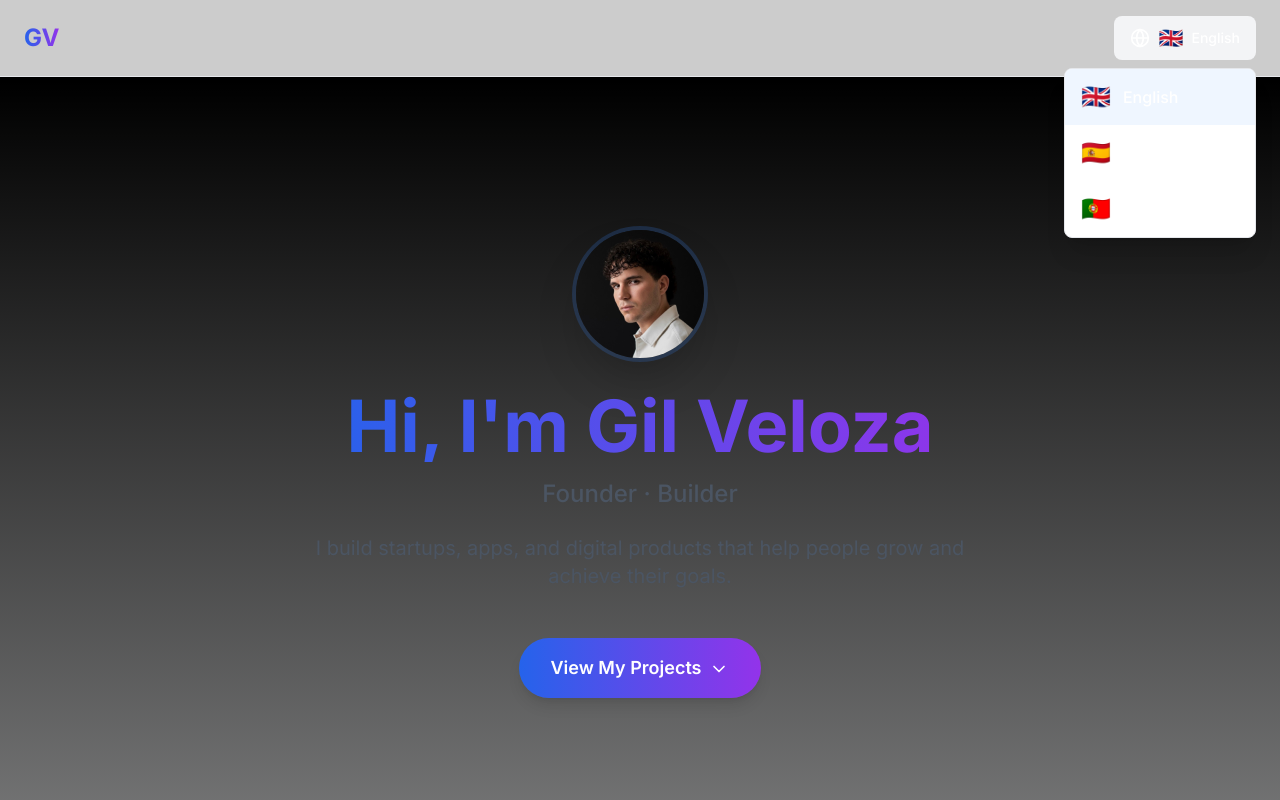
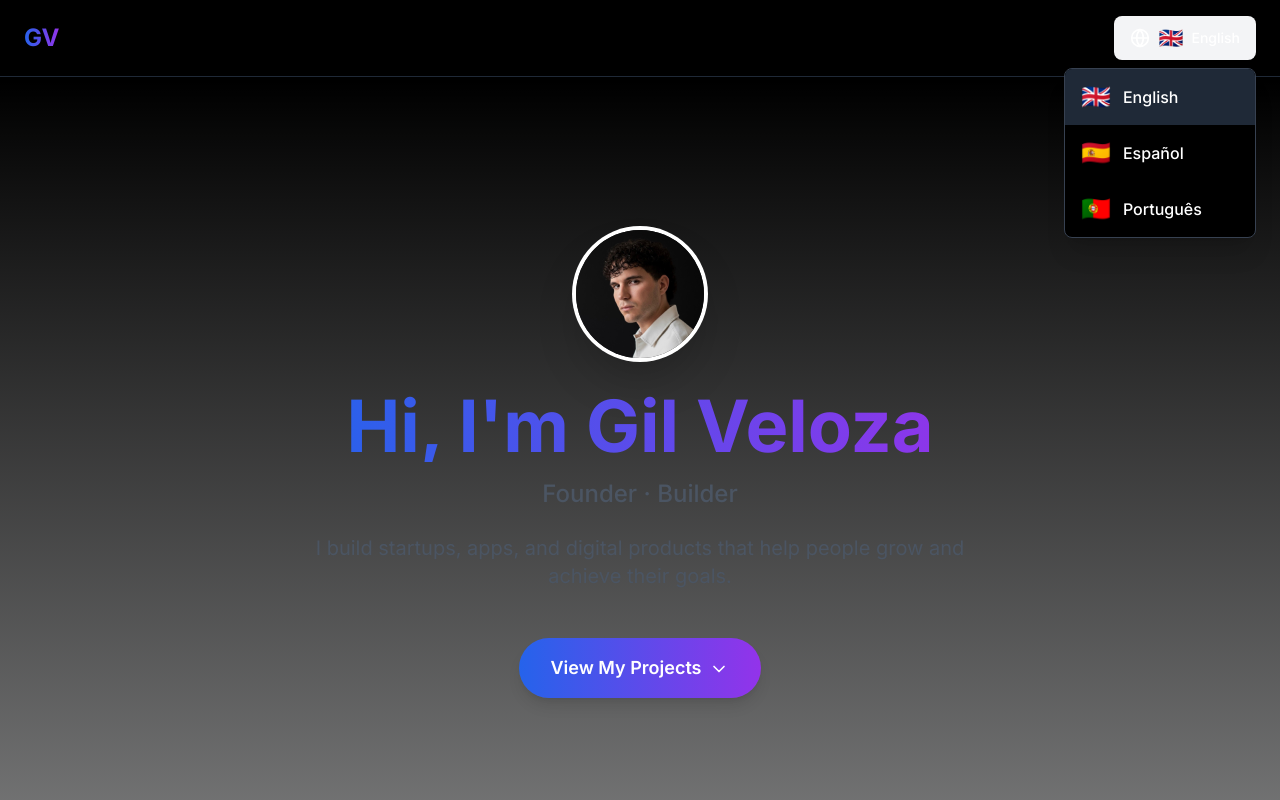
Before and after one commit to GilVeloza/gilveloza, a Next.js app: page / in a window 1280 px wide. Both pictures are taken after a click on the button "Select language". Shown: the top 800 px of the page. Built offline with nearby package versions, Linux system fonts and the light colour scheme.

Commit message:
Make navbar, Contact section black and photo border white

```diff
--- a/components/Contact.tsx
+++ b/components/Contact.tsx
@@ -33,7 +33,7 @@ export default function Contact() {
   ];
 
   return (
-    <section id="contact" className="py-20 px-6 bg-white dark:bg-gray-900" ref={ref}>
+    <section id="contact" className="py-20 px-6 bg-black" ref={ref}>
       <div className="max-w-4xl mx-auto text-center">
         <motion.h2
           initial={{ opacity: 0, y: 30 }}
--- a/components/Header.tsx
+++ b/components/Header.tsx
@@ -34,7 +34,7 @@ export default function Header() {
       initial={{ y: -100 }}
       animate={{ y: 0 }}
       transition={{ duration: 0.5 }}
-      className="fixed top-0 left-0 right-0 z-50 bg-white/80 dark:bg-gray-900/80 backdrop-blur-md border-b border-gray-200 dark:border-gray-800"
+      className="fixed top-0 left-0 right-0 z-50 bg-black/80 backdrop-blur-md border-b border-gray-800"
     >
       <div className="max-w-7xl mx-auto px-6 py-4 flex items-center justify-between">
         <motion.div
@@ -61,7 +61,7 @@ export default function Header() {
               <motion.div
                 initial={{ opacity: 0, y: -10 }}
                 animate={{ opacity: 1, y: 0 }}
-                className="absolute right-0 mt-2 w-48 bg-white dark:bg-gray-800 rounded-lg shadow-xl border border-gray-200 dark:border-gray-700 overflow-hidden"
+                className="absolute right-0 mt-2 w-48 bg-black rounded-lg shadow-xl border border-gray-700 overflow-hidden"
               >
                 {languages.map((lang) => (
                   <button
@@ -70,8 +70,8 @@ export default function Header() {
                       setLanguage(lang.code);
                       setIsLangOpen(false);
                     }}
-                    className={`w-full flex items-center gap-3 px-4 py-3 hover:bg-gray-100 dark:hover:bg-gray-700 transition-colors ${
-                      language === lang.code ? 'bg-blue-50 dark:bg-blue-900/20' : ''
+                    className={`w-full flex items-center gap-3 px-4 py-3 hover:bg-gray-800 transition-colors ${
+                      language === lang.code ? 'bg-gray-800' : ''
                     }`}
                   >
                     <span className="text-2xl">{lang.flag}</span>
--- a/components/Hero.tsx
+++ b/components/Hero.tsx
@@ -22,7 +22,7 @@ export default function Hero() {
           transition={{ duration: 0.5 }}
           className="mb-8"
         >
-          <div className="w-32 h-32 mx-auto mb-6 rounded-full overflow-hidden shadow-2xl ring-4 ring-blue-500/20">
+          <div className="w-32 h-32 mx-auto mb-6 rounded-full overflow-hidden shadow-2xl ring-4 ring-white">
             <Image
               src="/profile.jpg"
               alt="Gil Veloza"
```
